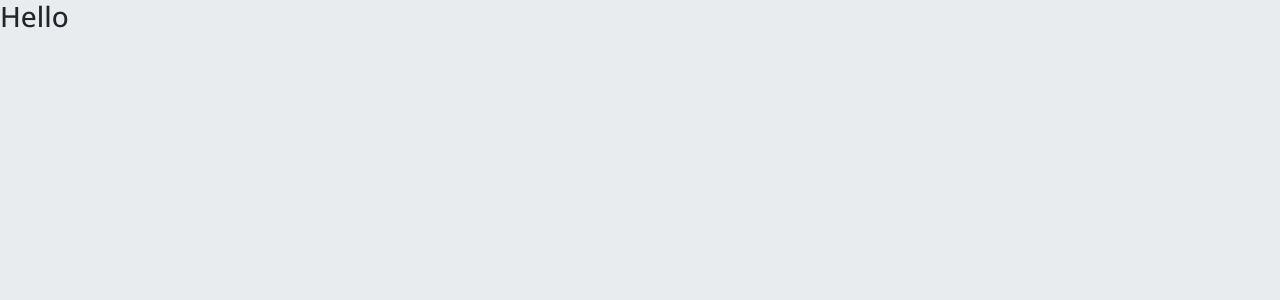
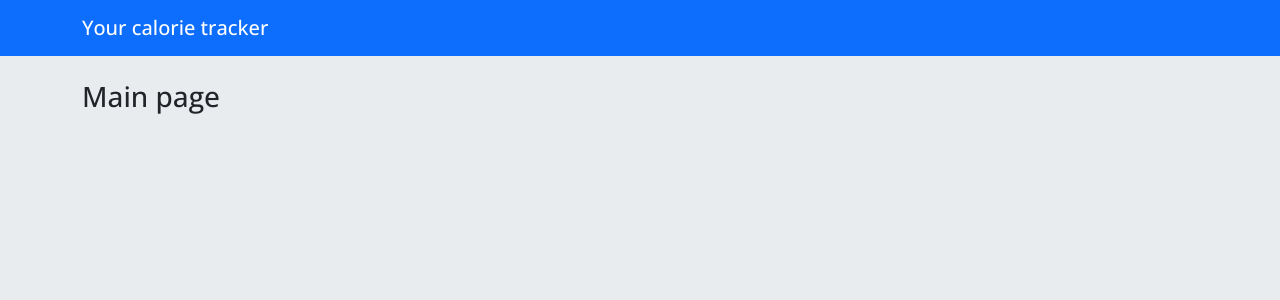
Before and after one commit to asseavas/66-hw-calorie-tracker, a React (Vite) app: page / in a window 1280 px wide. Shown: the top 300 px of the page. Built offline with nearby package versions, Linux system fonts and the light colour scheme.

Commit message:
Added layout and toolbar with routes.

```diff
--- a/src/App.tsx
+++ b/src/App.tsx
@@ -1,9 +1,14 @@
+import Layout from './components/Layout/Layout';
+import { Route, Routes } from 'react-router-dom';
 import './App.css';
 
 const App = () => (
-  <>
-    <h3>Hello</h3>
-  </>
+  <Layout>
+    <Routes>
+      <Route path="/" element={<h3>Main page</h3>} />
+      <Route path="*" element={<h1 className="text-center">Not found!</h1>} />
+    </Routes>
+  </Layout>
 );
 
 export default App;
--- /dev/null
+++ b/src/components/Layout/Layout.tsx
@@ -0,0 +1,15 @@
+import React from 'react';
+import Toolbar from '../Toolbar/Toolbar';
+
+const Layout: React.FC<React.PropsWithChildren> = ({ children }) => {
+  return (
+    <>
+      <header>
+        <Toolbar />
+      </header>
+      <main className="container pt-4">{children}</main>
+    </>
+  );
+};
+
+export default Layout;
--- /dev/null
+++ b/src/components/Toolbar/Toolbar.tsx
@@ -0,0 +1,16 @@
+import React from 'react';
+import { NavLink } from 'react-router-dom';
+
+const Toolbar: React.FC = () => {
+  return (
+    <nav className="navbar navbar-dark bg-primary">
+      <div className="container">
+        <NavLink to="/" className="navbar-brand fw-medium">
+          Your calorie tracker
+        </NavLink>
+      </div>
+    </nav>
+  );
+};
+
+export default Toolbar;
```
